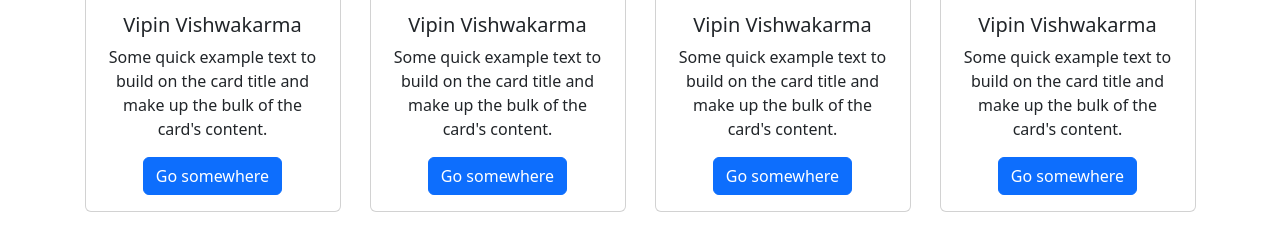
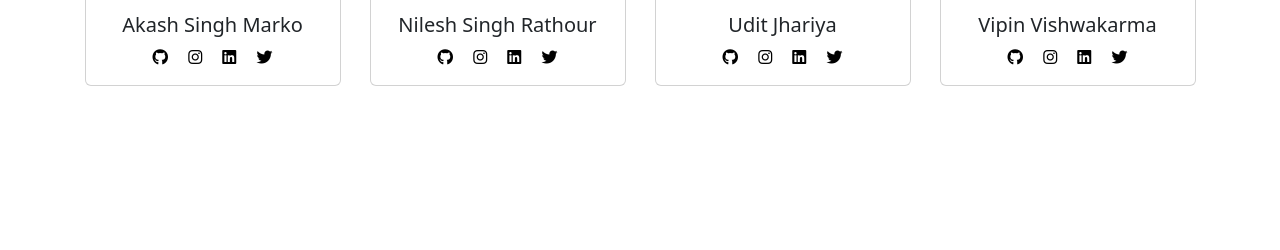
Before and after one commit to vipinishere/Let-Connect, a plain HTML site: page index.html in a window 1280 px wide. Shown: the part 264-514 px from the top of the page. Drawn offline with nearby package versions, Linux system fonts and the light colour scheme; a web font is replaced by a local one.

Commit message:
name-and-social-madia-complete

```diff
--- a/index.html
+++ b/index.html
@@ -4,6 +4,7 @@
     <meta charset="utf-8" />
     <meta name="viewport" content="width=device-width, initial-scale=1" />
     <title>Let-Connect!</title>
+    <script src="https://kit.fontawesome.com/41acbcaf8c.js" crossorigin="anonymous"></script>
     <link
       href="https://cdn.jsdelivr.net/npm/bootstrap@5.3.1/dist/css/bootstrap.min.css"
       rel="stylesheet"
@@ -64,9 +65,13 @@
           <div class="card d-inline-block my-2" style="width: 16rem;">
             <img src="https://imgs.search.brave.com/hwJgEdHY-1clDMkLuT4ZZSG8zX81fxob_3VIyLQMPGc/rs:fit:860:0:0/g:ce/aHR0cHM6Ly9zdGF0/aWMucm9ja2V0cmVh/Y2guY28vaW1hZ2Vz/L3Byb2ZpbGVfcGlj/cy92Mi4xL2RwcG00/LnBuZw" class="card-img-top" alt="...">
             <div class="card-body">
-              <h5 class="card-title">Vipin Vishwakarma</h5>
-              <p class="card-text">Some quick example text to build on the card title and make up the bulk of the card's content.</p>
-              <a href="#" class="btn btn-primary">Go somewhere</a>
+              <h5 class="card-title">Akash Singh Marko</h5>
+              <footer id="footer">
+                <a href="https://github.com/akashsinghmarko"><i class="fa-brands fa-github"></i></a>
+                <a href="https://www.instagram.com/_mr.akash_singh_21/"><i class="fa-brands fa-instagram"></i></a>
+                <a href=""><i class="fa-brands fa-linkedin"></i></a>
+                <a href=""><i class="fa-brands fa-twitter"></i></a>
+              </footer>
             </div>
           </div>
         </div>
@@ -75,9 +80,13 @@
           <div class="card d-inline-block my-2" style="width: 16rem;">
             <img src="https://imgs.search.brave.com/hwJgEdHY-1clDMkLuT4ZZSG8zX81fxob_3VIyLQMPGc/rs:fit:860:0:0/g:ce/aHR0cHM6Ly9zdGF0/aWMucm9ja2V0cmVh/Y2guY28vaW1hZ2Vz/L3Byb2ZpbGVfcGlj/cy92Mi4xL2RwcG00/LnBuZw" class="card-img-top" alt="...">
             <div class="card-body">
-              <h5 class="card-title">Vipin Vishwakarma</h5>
-              <p class="card-text">Some quick example text to build on the card title and make up the bulk of the card's content.</p>
-              <a href="#" class="btn btn-primary">Go somewhere</a>
+              <h5 class="card-title">Nilesh Singh Rathour</h5>
+              <footer id="footer">
+                <a href="https://github.com/nilesh1333/"><i class="fa-brands fa-github"></i></a>
+                <a href="https://www.instagram.com/_nilesh_singh4/"><i class="fa-brands fa-instagram"></i></a>
+                <a href=""><i class="fa-brands fa-linkedin"></i></a>
+                <a href=""><i class="fa-brands fa-twitter"></i></a>
+              </footer>
             </div>
           </div>
         </div>
@@ -86,9 +95,13 @@
           <div class="card d-inline-block my-2" style="width: 16rem;">
             <img src="https://imgs.search.brave.com/hwJgEdHY-1clDMkLuT4ZZSG8zX81fxob_3VIyLQMPGc/rs:fit:860:0:0/g:ce/aHR0cHM6Ly9zdGF0/aWMucm9ja2V0cmVh/Y2guY28vaW1hZ2Vz/L3Byb2ZpbGVfcGlj/cy92Mi4xL2RwcG00/LnBuZw" class="card-img-top" alt="...">
             <div class="card-body">
-              <h5 class="card-title">Vipin Vishwakarma</h5>
-              <p class="card-text">Some quick example text to build on the card title and make up the bulk of the card's content.</p>
-              <a href="#" class="btn btn-primary">Go somewhere</a>
+              <h5 class="card-title">Udit Jhariya</h5>
+              <footer id="footer">
+                <a href=""><i class="fa-brands fa-github"></i></a>
+                <a href="https://www.instagram.com/udit_jhariya_/"><i class="fa-brands fa-instagram"></i></a>
+                <a href=""><i class="fa-brands fa-linkedin"></i></a>
+                <a href="https://twitter.com/UditJhariya002/"><i class="fa-brands fa-twitter"></i></a>
+              </footer>
             </div>
           </div>
         </div>
@@ -98,8 +111,12 @@
             <img src="https://imgs.search.brave.com/hwJgEdHY-1clDMkLuT4ZZSG8zX81fxob_3VIyLQMPGc/rs:fit:860:0:0/g:ce/aHR0cHM6Ly9zdGF0/aWMucm9ja2V0cmVh/Y2guY28vaW1hZ2Vz/L3Byb2ZpbGVfcGlj/cy92Mi4xL2RwcG00/LnBuZw" class="card-img-top" alt="...">
             <div class="card-body">
               <h5 class="card-title">Vipin Vishwakarma</h5>
-              <p class="card-text">Some quick example text to build on the card title and make up the bulk of the card's content.</p>
-              <a href="#" class="btn btn-primary">Go somewhere</a>
+              <footer id="footer">
+                <a href="https://github.com/vipinishere"><i class="fa-brands fa-github"></i></a>
+                <a href="https://www.instagram.com/vipinvishwakarma27/"><i class="fa-brands fa-instagram"></i></a>
+                <a href="https://www.linkedin.com/in/vipin-kumar-vishwakarma-335157229"><i class="fa-brands fa-linkedin"></i></a>
+                <a href="https://twitter.com/itVipinkumar"><i class="fa-brands fa-twitter"></i></a>
+              </footer>
             </div>
           </div>
         </div>
--- a/styles.css
+++ b/styles.css
@@ -2,3 +2,14 @@
 #font-weight-bold {
     font-family: 'Caprasimo', cursive;
 }
+
+#footer {
+    background-color: #fff;
+    text-align: center;
+}
+
+#footer a {
+  color: black;
+  margin-left: 0.5rem;
+  margin-right: 0.5rem;
+}
```
